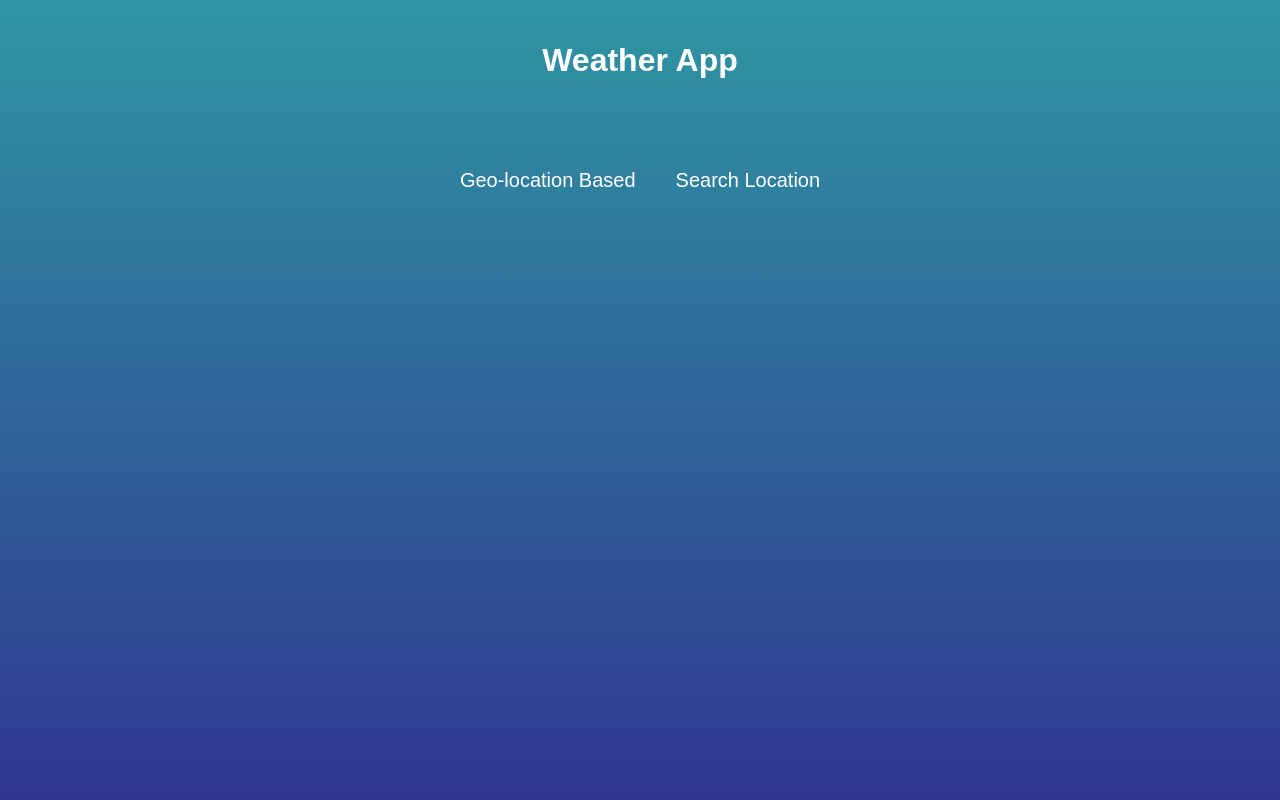
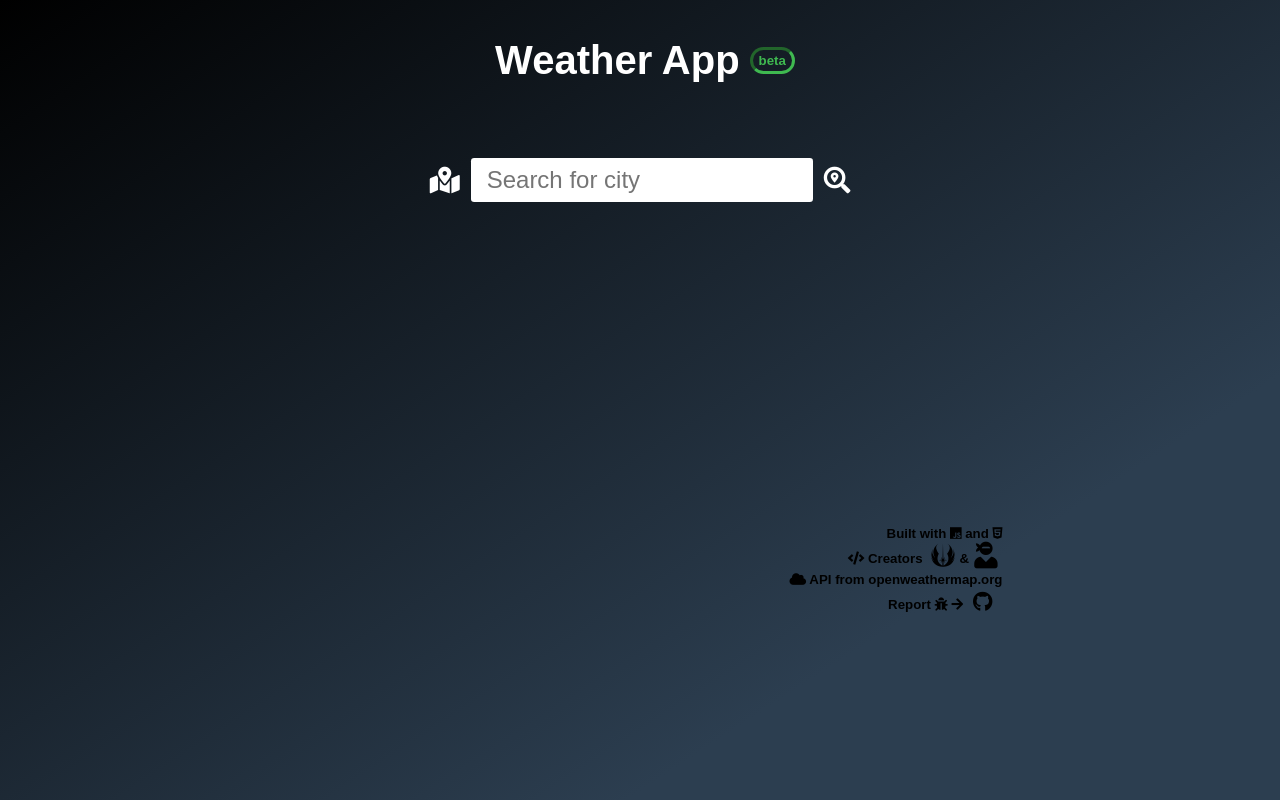
Before and after one commit to StealthAdder/Weather-App, a plain HTML site: page index.html in a window 1280 px wide. Drawn offline with Linux system fonts and the light colour scheme.

Commit message:
Location and Search single page and fixed some logic buggy.
Signed-off-by: Hariharan Parthiban <hariharanp2435@gmail.com>

```diff
--- /dev/null
+++ b/geoloc.js
@@ -0,0 +1,192 @@
+function geoLoc () {
+        let temperatureDescription = document.querySelector(".temperature-description");
+        let temperatureDegree = document.querySelector(".temperature-degree");
+        let locationTimezone = document.querySelector(".location-timezone");
+        let temperatureSection = document.querySelector(".degree-section");
+        let locationIcon = document.querySelector('.weather-icon');
+        let temperatureSpan = document.querySelector('.tempR');
+
+        // Sunrise and sunset
+        const sunr = document.querySelector(".sunrise");
+        const suns = document.querySelector(".sunset");
+
+
+        // console.log("Clicked geoloc icon");
+        const geolocIcon = document.querySelector('.l-btn');
+        const geoIcon = document.querySelector('.fa-map-marked-alt');
+
+
+        geolocIcon.addEventListener('click', getGeo);
+
+        function getGeo(event) {
+            event.preventDefault();
+            console.log("geoLoc Fired");
+            // red
+            geoIcon.classList.add("fa-map-marked-alt-geoloc-red");
+
+            // aviod event multi firing.
+            geolocIcon.removeEventListener('click', getGeo);
+
+            // remove red color
+            setTimeout(()=>{
+                geoIcon.classList.remove("fa-map-marked-alt-geoloc-red");
+            }, 800);
+
+            // GEO LOCATION
+            if (navigator.geolocation) {
+                navigator.geolocation.getCurrentPosition(position => {
+                    // lan lat
+                    lon = position.coords.longitude;
+                    lat = position.coords.latitude;
+
+                    // use different one.
+                    const API_KEY = 'd79833c05a478f4a18930dd92e8b6d12';
+
+                    const api = `https://api.openweathermap.org/data/2.5/weather?lat=${lat}&lon=${lon}&appid=${API_KEY}&units=imperial`;
+                    console.log(api);
+
+                    fetch(api)
+                    .then(response => {
+                        return response.json();
+                    })
+                    .then(data => {
+                        console.log(data);
+                        if (data.cod == "404") {
+                            alert ("City Not Found!");
+                            window.location.reload();
+
+                        } else {
+                            const { main, description, icon } = data.weather[0];
+                            const { temp, humidity } = data.main;
+                            const { lon, lat } = data.coord;
+                            const { speed, deg} = data.wind;
+
+                            if (temperatureSpan.textContent != "°F") {
+                                let temperatureSpan = document.querySelector(".tempR");
+                                temperatureSpan.textContent = "°F";
+                            }
+
+                            const degree = document.querySelector('.degree-section');
+                            let tempsync = document.querySelector('.temp-btn');
+                            tempsync.innerHTML = `<i class="fa fa-sync-alt fa-x"></i>`;
+                            degree.appendChild(tempsync);
+
+                            temperatureDegree.textContent = parseFloat(temp);
+                            temperatureDescription.textContent = description;
+                            locationTimezone.textContent = data.name;
+                            let celsius = (temp - 32) * (5 / 9);
+                            locationIcon.innerHTML = `<img src=http://openweathermap.org/img/wn/${icon}@4x.png>`;
+
+                            // new api
+                            time_api = `http://api.geonames.org/timezoneJSON?lat=${lat}&lng=${lon}&username=stealthadder`;
+
+                            fetch(time_api)
+                                .then(Response => {
+                                    console.log(Response);
+                                    return Response.json();
+                                })
+                                .then(time_data => {
+                                    console.log(time_data);
+                                    let sunrise = time_data.sunrise;
+                                    const sunset = time_data.sunset;
+                                    const time = time_data.time;
+
+
+                                    // Sunrise, sunset, and humidity
+                                    let sunriseTime = document.querySelector('.sunrise-time');
+
+                                    let sunsetTime = document.querySelector('.sunset-time');
+
+                                    let humidPerct = document.querySelector('.humid-perct');
+
+                                    let currentTime = document.querySelector('.current-time');
+
+
+                                    //// SUNRISE INSTANCE ////
+                                    let sunrStr = sunrise.split(" ");
+                                    // sunriseDate = date of sunrise
+                                    // sriseTime = sunrise time
+                                    let sunriseDate = sunrStr[0];
+                                    let sriseTime = sunrStr[1];
+
+
+                                    //// SUNSET INSTANCE  ////
+                                    let sunsStr = sunset.split(" ");
+                                    // sunsetDate = sunset date
+                                    // ssetTime = sunset time
+                                    let sunsetDate = sunsStr[0];
+                                    let ssetTime = sunsStr[1];
+
+                                    //// CURRENT TIME ////
+                                    let ctime = time.split(" ");
+
+                                    let Time = ctime[1];
+                                    let cdate = ctime[0];
+                                    let ccdate = cdate.split("-");
+
+                                    let y = ccdate[0];
+                                    let m = ccdate[1];
+                                    let d = ccdate[2];
+
+                                    function prepDetails () {
+                                        // Def the titles
+                                        const sTitle = document.querySelector('.s-title');
+                                        const ssTitle = document.querySelector('.ss-title');
+                                        const hTitle = document.querySelector('.h-title');
+                                        const tpTitle = document.querySelector('.tp-title');
+                                        const cTitle = document.querySelector('.c-title');
+
+
+                                        sTitle.innerHTML = "Sunrise";
+                                        ssTitle.innerHTML = "Sunset";
+                                        hTitle.innerHTML = "Humidity";
+                                        tpTitle.innerHTML = "Temperature";
+                                        cTitle.innerHTML = "Current Time";
+
+
+                                        // Def all the spans
+                                        let sun = document.querySelector('.sun')
+                                        let moon = document.querySelector('.moon');
+                                        let tint = document.querySelector('.tint');
+                                        let clock = document.querySelector('.time-clock');
+
+                                        sun.innerHTML = `<i class="fa fa-sun fa-2x"></i>`;
+                                        moon.innerHTML = `<i class="fa fa-moon fa-2x"></i>`;
+                                        tint.innerHTML = `<i class="fas fa-tint fa-2x"></i>`;
+                                        clock.innerHTML = `<i class="far fa-clock fa-2x"></i>`;
+                                    }
+
+                                    prepDetails();
+
+                                    // add sunrise time
+                                    sunriseTime.innerHTML = sriseTime;
+                                    // add sunset time
+                                    sunsetTime.innerHTML = ssetTime;
+                                    // add humidity value
+                                    humidPerct.innerHTML = `${humidity}%`;
+                                    currentTime.innerHTML = `${Time} ${d}-${m}-${y}`;
+
+                                })
+                        }
+                    })
+                })
+            }
+
+
+
+
+
+
+
+
+
+
+
+
+            // `api.openweathermap.org/data/2.5/weather?lat={lat}&lon={lon}&appid=${API_Key}&units=imperial`
+
+
+
+        }
+
+}
--- a/index.html
+++ b/index.html
@@ -4,15 +4,72 @@
     <meta charset="UTF-8">
     <meta name="viewport" content="width=device-width, initial-scale=1.0">
     <link rel="stylesheet" href="style.css">
-    <title>Weather App Home</title>
+    <link rel="stylesheet" href="https://cdnjs.cloudflare.com/ajax/libs/font-awesome/5.15.1/css/all.min.css" integrity="sha512-+4zCK9k+qNFUR5X+cKL9EIR+ZOhtIloNl9GIKS57V1MyNsYpYcUrUeQc9vNfzsWfV28IaLL3i96P9sdNyeRssA==" crossorigin="anonymous" />
+    <title>Weather App</title>
 </head>
 <body>
     <div class="location1">
-        <h1>Weather App</h1>
+        <a href="/index.html"><h1>Weather App</h1></a>
+        <h5 class="beta">beta</h5>
     </div>
     <div class="location1">
-        <span class="set-btn"><a href="/main.html">Geo-location Based</a></span>
-        <span class="set-btn"><a href="/weather_search.html">Search Location</a></span>
+        <button title="Click twice" class="l-btn" type="submit" name="loc" onclick="geoLoc()">
+            <i class="fa fa-map-marked-alt fa-2x"></i>
+        </button>
+        <form>
+            <div class="city">
+                <input class="c-search" type="text" placeholder="Search for city">
+                <button class="s-btn" type="submit" name="search">
+                    <i class="fa fa-search-location fa-2x"></i>
+                </button>
+            </div>
+
+        </form>
     </div>
+    <div class="location">
+        <h1 class="location-timezone"></h1>
+        <div class="weather-icon"><img src="Error.src" onerror="this.style.display='none'"></div>
+        <div class="current-time-section">
+            <h3 class="c-title"></h3><span class="time-clock"></span><h3 class="current-time"></h3>
+        </div>
+    </div>
+    <div class="temperature-description"></div>
+    <div class="weather-details">
+        <div class="sunrise">
+            <h4 class="s-title"></h4>
+            <span class="sun"></span>
+
+            <h3 class="sunrise-time"></h3>
+        </div>
+        <div class="sunset">
+            <h4 class="ss-title"></h4>
+            <span class="moon"></span>
+            <h3 class="sunset-time"></h3>
+        </div>
+        <div class="humidity">
+            <h4 class="h-title"></h4>
+            <span class="tint"></span>
+            <h3 class="humid-perct"></h3>
+        </div>
+        <!-- work on making it stay on this details -->
+        <div class="degree-section">
+            <h4 class="tp-title"></h4>
+            <span class="temperature-degree"></span>
+            <span class="tempR"></span>
+            <button class="temp-btn" onclick="tempChange()"></button>
+        </div>
+    </div>
+    <script src="search.js"></script>
+    <script src="event/tempChange.js"></script>
+    <script src="geoloc.js"></script>
+    <footer class="footer-msg">
+        <h5 class="footer-title" >Built with <i class="fab fa-js"></i> and <i class="fab fa-html5"></i></h5>
+        <br>
+        <h5 class="footer-title"> <i class="fas fa-code"></i> Creators <a class="linkers" href="https://github.com/StealthAdder" target="_blank"><i class="fab fa-jedi-order fa-lg"></i></a>&<a class="linkers" href="https://github.com/DarkSchokolade" target="_blank"><i class="fas fa-user-ninja fa-lg"></i></a></h5>
+        <br>
+        <h5 class="footer-title" ><i class="fas fa-cloud"></i> API from openweathermap.org</h5>
+        <br>
+        <h5 class="footer-title">Report <i class="fas fa-bug"></i> <i class="fas fa-arrow-right"></i><a href="https://github.com/StealthAdder/Weather-App/issues/new" target="_blank"><i class="fab fa-github"></i></a></h5>
+    </footer>
 </body>
 </html>
--- a/style.css
+++ b/style.css
@@ -9,21 +9,29 @@ body {
     display: flex;
     flex-direction: column;
     align-items: center;
-    background: linear-gradient(rgb(47,150,163), rgb(48,54,143));
+    /* background: linear-gradient(rgb(47,150,163), rgb(48,54,143)); */
     font-family: sans-serif;
     color: white;
+
+    background-color: #000000;
+    background-image: linear-gradient(147deg, #000000 0%, #2c3e50 74%);
+
+
+    /* background-color: #2d3436;
+    background-image: linear-gradient(315deg, #2d3436 0%, #000000 74%); */
+
 }
 
 .location, .temperature {
-    height: 20vh;
+    height: 15vh;
     width: 50%;
     display: flex;
     justify-content: space-around;
     align-items: center;
 }
 .location {
-    width: 35%;
-    height: 15h;
+    height: 22vh;
+    width: 60%;
 }
 
 .location1 {
@@ -87,10 +95,14 @@ body {
     /* padding: 5px; */
 }
 
-.fa ,.fa-search, .fa-2x{
+.fa ,.fa-search-location, .fa-2x, .fa-map-marked-alt{
     pointer-events: none;
     cursor: pointer;
     color: white;
+}
+
+.fa-map-marked-alt-geoloc-red {
+    color: rgb(255, 32, 32);
 }
 
 .fa-sync-alt {
@@ -108,7 +120,7 @@ body {
     outline: none;
 }
 
-.s-btn {
+.s-btn,  .l-btn{
     cursor: pointer;
     padding: 6px 6px;
     border-radius: 5rem;
@@ -124,7 +136,7 @@ body {
 }
 
 
-.sunrise, .sunset, .humidity {
+.sunrise, .sunset, .humidity, .current-time-section{
     /* margin: 5px 15px; */
     padding: 5px 20px;
     /* display: block; */
@@ -150,7 +162,9 @@ body {
 }
 
 .temperature-description {
+    padding: 10px 5px;
     font-size: 2rem;
+    text-transform: capitalize;
 }
 
 /* titles in the detail section */
@@ -169,3 +183,72 @@ body {
 .tempR {
     padding: 10px 0px 0px 0px;
 }
+
+/* Current Time info */
+/* .current-time-section {
+    display: flex;
+    padding: 5px;
+    flex-direction: column;
+    justify-content: center;
+    align-items: center;
+} */
+
+.current-time, .time-clock{
+    padding: 5px;
+}
+
+/* title center */
+.c-title {
+    text-align: center;
+}
+
+img {
+    border-radius: 2rem;
+    border-style: none;
+    width: 160px;
+    height: 160px;
+    outline: none;
+}
+
+/* Beta style */
+
+.beta {
+    border-style: inset;
+    padding: 3px 6px;
+
+    border-radius: 1.2rem;
+    border-color: #3FB950;
+    /* background-color: #3b3b3b; */
+    color: #3FB950;
+}
+
+/* footer */
+
+.footer {
+    /* display: block; */
+    /* float: right; */
+    /* justify-content: end; */
+}
+
+.footer-msg {
+    color: #000000;
+    margin-top: 5vh;
+    margin-left: 40%;
+}
+
+
+/* CREDITS */
+.fa-user-ninja::after,.fa-user-ninja::before, .fa-jedi-order::after,.fa-jedi-order::before, .fa-github {
+    color: #000000;
+}
+
+.footer-title , .credit-title{
+    padding: 2px 2px;
+    float: right;
+}
+
+.linkers {
+    padding: 5px;
+    /* width: 10px; */
+    /* height: 10px; */
+}
```
Also changed, not shown: app.js (deleted, +0 -71 lines), main.html (deleted, +0 -26 lines), search.js (+22 -11 lines), weather_search.html (deleted, +0 -67 lines).
